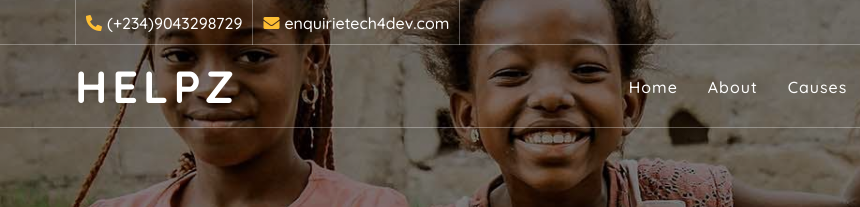
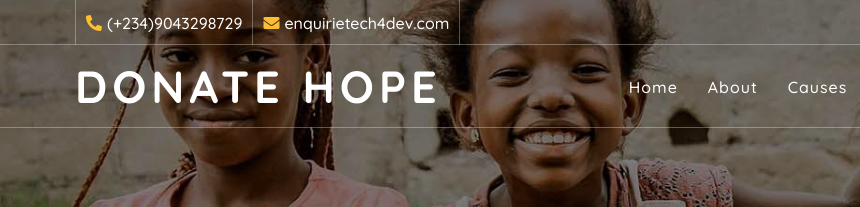
Before and after one commit to Ozyugoo/extra-repo, a plain HTML site: page team.html in a window 1280 px wide. Shown: the top 207 px of the page, 0-860 px from the left. Drawn offline with nearby package versions, Linux system fonts and the light colour scheme.

Commit message:
Added web name

```diff
--- a/team.html
+++ b/team.html
@@ -59,7 +59,7 @@
         <!-- Nav Bar Start -->
         <div class="navbar navbar-expand-lg bg-dark navbar-dark">
             <div class="container-fluid">
-                <a href="index.html" class="navbar-brand">Helpz</a>
+                <a href="index.html" class="navbar-brand">DONATE HOPE</a>
                 <button type="button" class="navbar-toggler" data-toggle="collapse" data-target="#navbarCollapse">
                     <span class="navbar-toggler-icon"></span>
                 </button>
```
